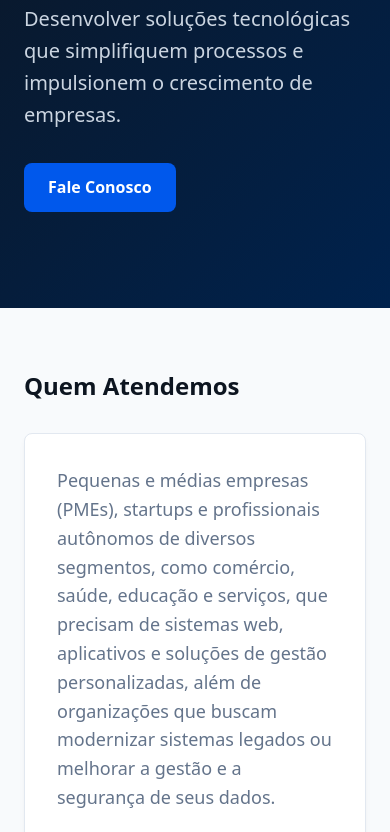
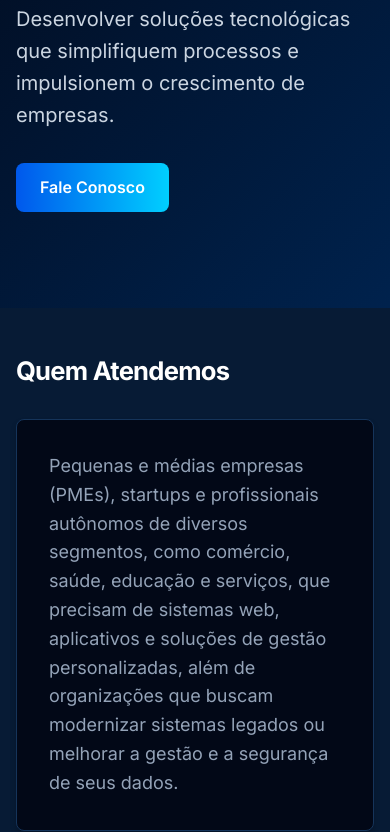
Before and after one commit to ericzin2610arj-coder/Novacore-Solutions-site, an Astro site: page / in a window 390 px wide. Shown: the part 483-1315 px from the top of the page. Built offline with nearby package versions, Linux system fonts and the light colour scheme; Astro itself is replaced by a stand-in of ours.

Commit message:
feat: personalização do site

```diff
--- a/src/styles/global.css
+++ b/src/styles/global.css
@@ -1,36 +1,34 @@
-/* src/styles/global.css */
+
+@import url('https://fonts.googleapis.com/css2?family=Inter:wght@400;500;600;700;800&display=swap');
+
 :root {
-  /* Paleta de Cores baseada no Logo */
-  --cor-primaria: #0d1520; /* Quase preto */
-  --cor-secundaria: #0058ec; /* Azul escuro do degradê (links e botões) */
-  --cor-destaque: #008ff7; /* Azul claro do degradê (decorativo) */
-  --cor-fundo: #ffffff;
-  --cor-fundo-alt: #f8fafc;
-  --cor-texto: #334155;
-  --cor-texto-secundario: #64748b;
-  --cor-texto-invertido: #ffffff;
-  --cor-texto-invertido-suave: #cbd5e1;
-  --cor-borda: #e2e8f0;
+  --cor-primaria: #020817;
+  --cor-secundaria: #0058EC;
+  --cor-destaque: #00CFFF;
+  --cor-fundo: #020817;
+  --cor-fundo-alt: #071B35;
+  --cor-texto: #E2E8F0;
+  --cor-texto-secundario: #94A3B8;
+  --cor-texto-invertido: #FFFFFF;
+  --cor-texto-invertido-suave: #CBD5E1;
+  --cor-borda: #15345A;
+  --cor-hero-fim: #00224D;
 
-  /* Variável para o Hero */
-  --cor-hero-fim: #00224d;
-
-  /* Degradês Globais */
   --degrade-marca: linear-gradient(
     90deg,
     var(--cor-secundaria),
     var(--cor-destaque)
   );
+
   --degrade-hero: linear-gradient(
     135deg,
     var(--cor-primaria),
     var(--cor-hero-fim)
   );
 
-  /* Variáveis Estruturais */
   --borda-raio: 8px;
-  --sombra-cartao: 0 4px 6px -1px rgba(0, 0, 0, 0.05);
-  --sombra-cartao-hover: 0 10px 15px -3px rgba(0, 0, 0, 0.1);
+  --sombra-cartao: 0 4px 6px -1px rgba(0, 0, 0, 0.25);
+  --sombra-cartao-hover: 0 10px 15px -3px rgba(0, 0, 0, 0.4);
   --espacamento-secao: 4rem;
 }
 
@@ -41,8 +39,7 @@
 }
 
 body {
-  font-family: system-ui, -apple-system, BlinkMacSystemFont, 'Segoe UI', Roboto,
-    Oxygen, Ubuntu, Cantarell, sans-serif;
+  font-family: 'Inter', sans-serif;
   background-color: var(--cor-fundo);
   color: var(--cor-texto);
   line-height: 1.6;
@@ -55,23 +52,34 @@ main {
   flex: 1;
 }
 
-h1, h2, h3 {
-  color: var(--cor-primaria);
+h1,
+h2,
+h3 {
+  font-family: 'Inter', sans-serif;
+  color: var(--cor-texto-invertido);
   line-height: 1.2;
   margin-bottom: 1rem;
+  font-weight: 700;
+  letter-spacing: -0.03em;
+}
+
+h1 {
+  font-weight: 800;
 }
 
 p {
   margin-bottom: 1rem;
+  color: var(--cor-texto);
 }
 
 a {
-  color: var(--cor-secundaria);
+  color: var(--cor-destaque);
   text-decoration: none;
   transition: color 0.2s ease;
 }
 
 a:hover {
+  color: var(--cor-secundaria);
   text-decoration: underline;
 }
 
@@ -92,16 +100,40 @@ a:hover {
 
 .btn {
   display: inline-block;
-  background-color: var(--cor-secundaria);
+  background: var(--degrade-marca);
   color: var(--cor-texto-invertido);
   padding: 0.75rem 1.5rem;
   border-radius: var(--borda-raio);
+  font-family: 'Inter', sans-serif;
   font-weight: 600;
   text-align: center;
-  transition: background-color 0.2s ease;
+  border: none;
+  cursor: pointer;
+  transition:
+    transform 0.2s ease,
+    box-shadow 0.2s ease;
 }
 
 .btn:hover {
-  background-color: var(--cor-primaria);
+  transform: translateY(-2px);
+  box-shadow: 0 6px 18px rgba(0, 88, 236, 0.25);
   text-decoration: none;
 }
+
+@media (max-width: 768px) {
+  :root {
+    --espacamento-secao: 3rem;
+  }
+
+  .container {
+    padding: 0 1rem;
+  }
+
+  h1 {
+    font-size: 2rem;
+  }
+
+  h2 {
+    font-size: 1.6rem;
+  }
+}
```
